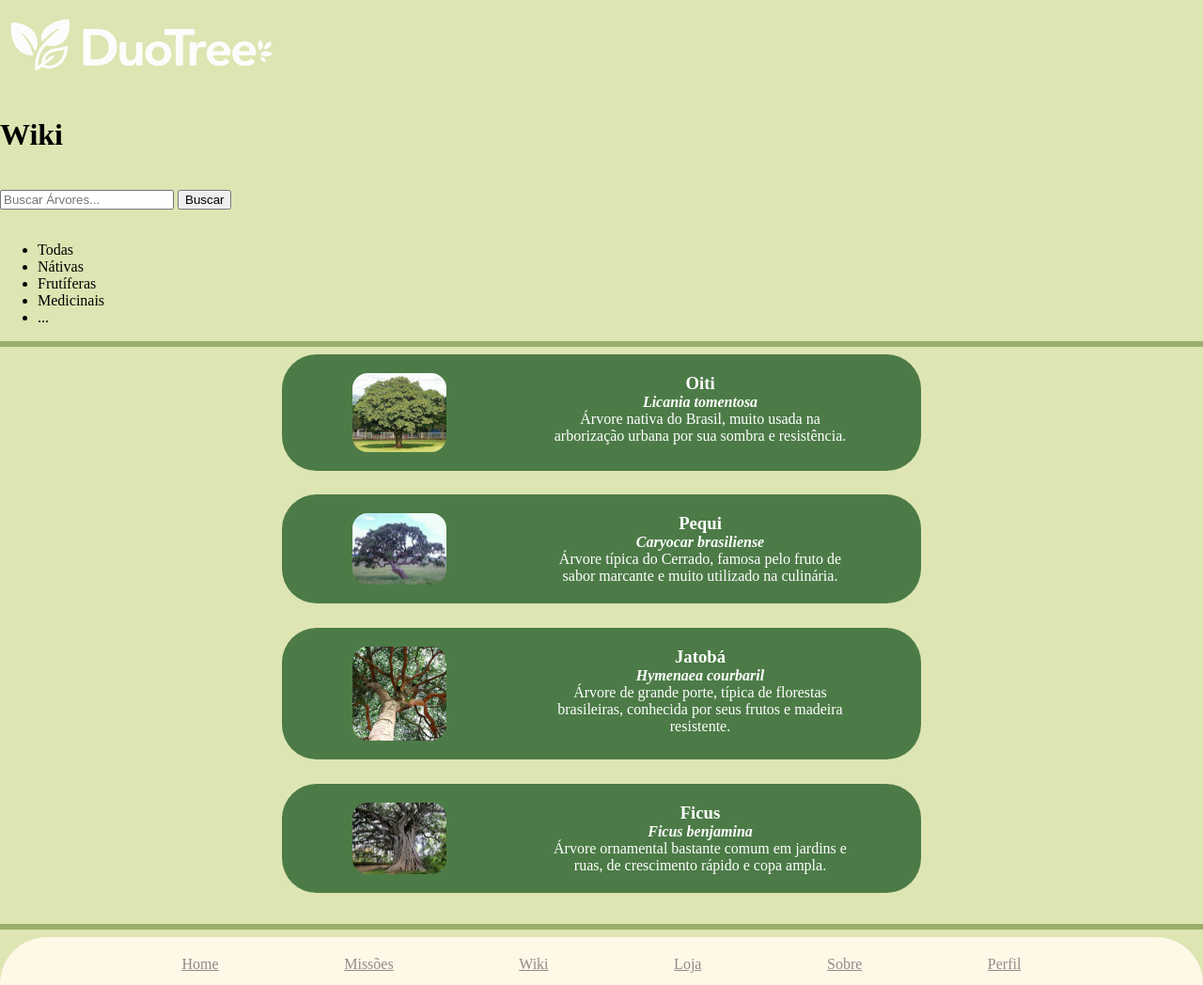
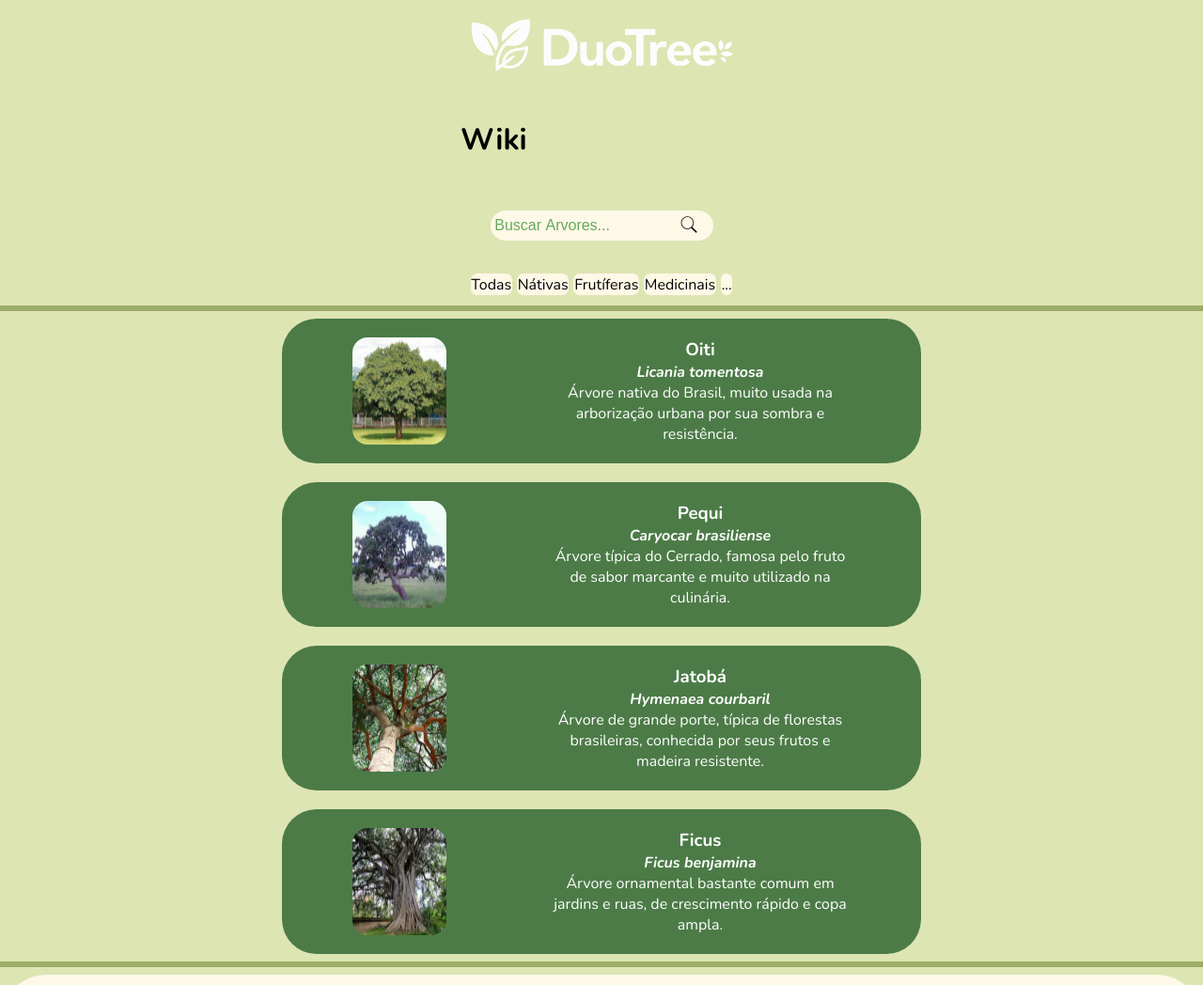
Before and after one commit to miguellopes-07/duotree, a plain HTML site: page pages/wiki.html in a window 1280 px wide. Shown: the top 1048 px of the page at 94% size. Drawn offline with nearby package versions, Linux system fonts and the light colour scheme.

Commit message:
Barra de pesquisa
Completei o HTML e fiz o CSS da barra de pesquisa da Wiki

```diff
--- a/css/style.css
+++ b/css/style.css
@@ -1,9 +1,12 @@
 @charset "UTF-8";
+@import url('https://fonts.googleapis.com/css2?family=Nunito:ital,wght@0,200..1000;1,200..1000&display=swap');
 
-body{
+body {
     margin: 0px;
+    font-family: "Nunito", sans-serif;
 }
-.bodywiki{
+
+.bodywiki {
     margin: 0px;
     background-color: #dde5b3;
 }
@@ -19,7 +22,8 @@ body{
     justify-content: center;
     align-items: center;
 }
-.listaNavegacaoFooter{
+
+.listaNavegacaoFooter {
     display: flex;
     flex-direction: row;
     list-style: none;
@@ -27,27 +31,33 @@ body{
     padding: 0px;
     margin: 0px;
 }
-.listaNavegacaoFooter>li>a{
-    color:#938a8a;
+
+.listaNavegacaoFooter>li>a {
+    color: #938a8a;
 
 }
-.listaNavegacaoFooter>li>a:hover{
+
+.listaNavegacaoFooter>li>a:hover {
     color: #4c7b47;
 
 }
-hr{
-    background-color: #9bae69 ;
+
+hr {
+    background-color: #9bae69;
     height: 6px;
     border: none;
 }
-main{
+
+.mainwiki {
     display: flex;
     flex-direction: column;
     justify-content: space-between;
     align-items: center;
+    row-gap: 20px;
 
 }
-.containerArvoresWiki{
+
+.containerArvoresWiki {
     display: flex;
     flex-direction: row;
     background-color: #4c7b47;
@@ -55,19 +65,75 @@ main{
     width: calc(50vw);
     padding: 20px;
     justify-content: space-around;
-    margin-bottom: 2%;
 }
-.containerArvoresWiki>img{
+
+.containerArvoresWiki>img {
     border-radius: 16px;
 }
-.containerArvoresWiki>div{
+
+.containerArvoresWiki>div {
     text-align: center;
     width: calc(50%);
 }
-.containerArvoresWiki>div>p,h3,h4{
+
+.containerArvoresWiki>div>p,
+h3,
+h4 {
     color: white;
     margin: 0px;
 }
-.containerArvoresWiki>div>h4{
+
+.containerArvoresWiki>div>h4 {
     font-style: italic;
 }
+
+.listfilterwiki {
+    display: flex;
+    flex-direction: row;
+    list-style: none;
+    justify-content: center;
+    padding: 0px;
+    margin: 0px;
+
+}
+
+.listfilterwiki>li {
+    background-color: #fef8e7;
+    margin: 1%;
+    padding: 0.3%;
+    border-radius: 7px;
+}
+
+.headerwiki {
+    display: flex;
+    flex-direction: column;
+    align-items: center;
+    row-gap: 10px;
+}
+
+.barrapesquisawiki {
+    display: flex;
+    justify-content: space-between;
+    align-items: center;
+    background-color: #fef8e7;
+    border-radius: 20px;
+    padding: 2%;
+}
+
+.barrapesquisawiki>button,
+input {
+    border: none;
+    background-color: transparent;
+    margin: 0px;
+    margin-right: 20px;
+    padding: 0px;
+}
+
+.barrapesquisawiki>input::placeholder,
+input:focus {
+    color: #68a85b;
+    font-weight: 500;
+    font-size: medium;
+    outline: none;
+    box-shadow: none
+}
--- a/pages/wiki.html
+++ b/pages/wiki.html
@@ -9,18 +9,23 @@
 </head>
 
 <body class="bodywiki">
-    <header>
-        <img height="100px" src="/assets/images/Logotipo DuoTree em Branco com Folhas(1).png" alt="">
-        <h1>Wiki</h1>
-        <img src="" alt="">
-        <div>
-            <form action="">
-                <input type="text" placeholder="Buscar Árvores..."> <button>Buscar</button>
+    <header class="headerwiki">
+        <div class="logowiki">
+            <img height="100px" src="/assets/images/Logotipo DuoTree em Branco com Folhas(1).png" alt="">
+            <h1>Wiki</h1>
+            <img src="" alt="">
+        </div>
+        <div >
+            <form action="" class="barrapesquisawiki">
+                <input type="text" placeholder="Buscar Árvores...">
+                <button>
+                    <svg xmlns="http://www.w3.org/2000/svg"  viewBox="0 0 50 50" width="20px" height="20px"><path d="M 21 3 C 11.621094 3 4 10.621094 4 20 C 4 29.378906 11.621094 37 21 37 C 24.710938 37 28.140625 35.804688 30.9375 33.78125 L 44.09375 46.90625 L 46.90625 44.09375 L 33.90625 31.0625 C 36.460938 28.085938 38 24.222656 38 20 C 38 10.621094 30.378906 3 21 3 Z M 21 5 C 29.296875 5 36 11.703125 36 20 C 36 28.296875 29.296875 35 21 35 C 12.703125 35 6 28.296875 6 20 C 6 11.703125 12.703125 5 21 5 Z"/></svg>
+                </button>
             </form>
             <img src="" alt="">
             <img src="" alt="">
         </div>
-        <ul>
+        <ul class="listfilterwiki">
             <li>Todas</li>
             <li>Nátivas</li>
             <li>Frutíferas</li>
@@ -29,7 +34,7 @@
         </ul>
     </header>
     <hr>
-    <main>
+    <main class="mainwiki">
         <div class="containerArvoresWiki">
             <img src="../assets/images/wiki/oiti-pequena.jpg" alt="">
             <div>
@@ -51,7 +56,8 @@
             <div>
                 <h3>Jatobá</h3>
                 <h4>Hymenaea courbaril</h4>
-                <p>Árvore de grande porte, típica de florestas brasileiras, conhecida por seus frutos e madeira resistente.
+                <p>Árvore de grande porte, típica de florestas brasileiras, conhecida por seus frutos e madeira
+                    resistente.
                 </p>
             </div>
         </div>
@@ -78,6 +84,7 @@
             </ul>
         </nav>
     </footer>
+
 </body>
 
 </html>
```
